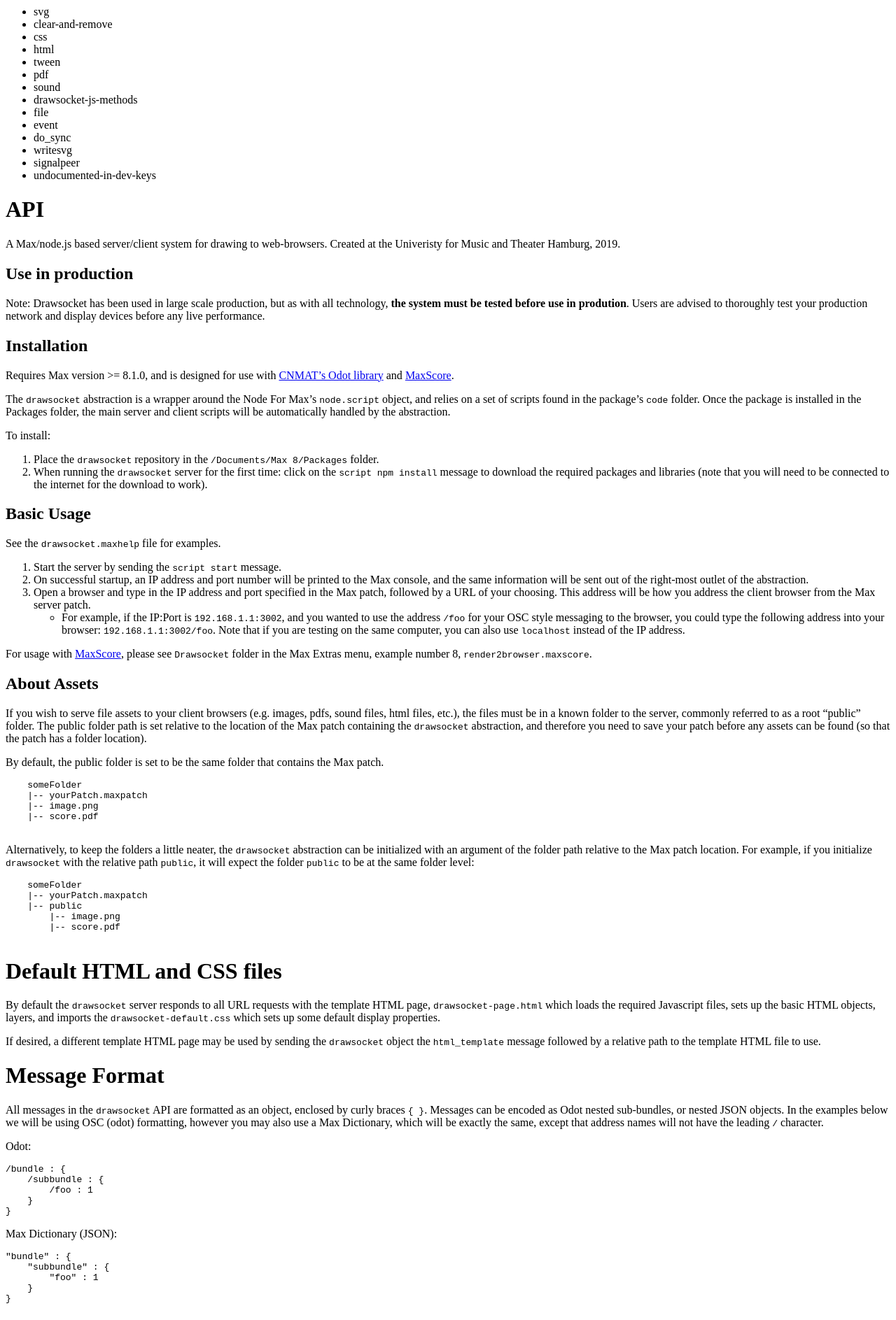
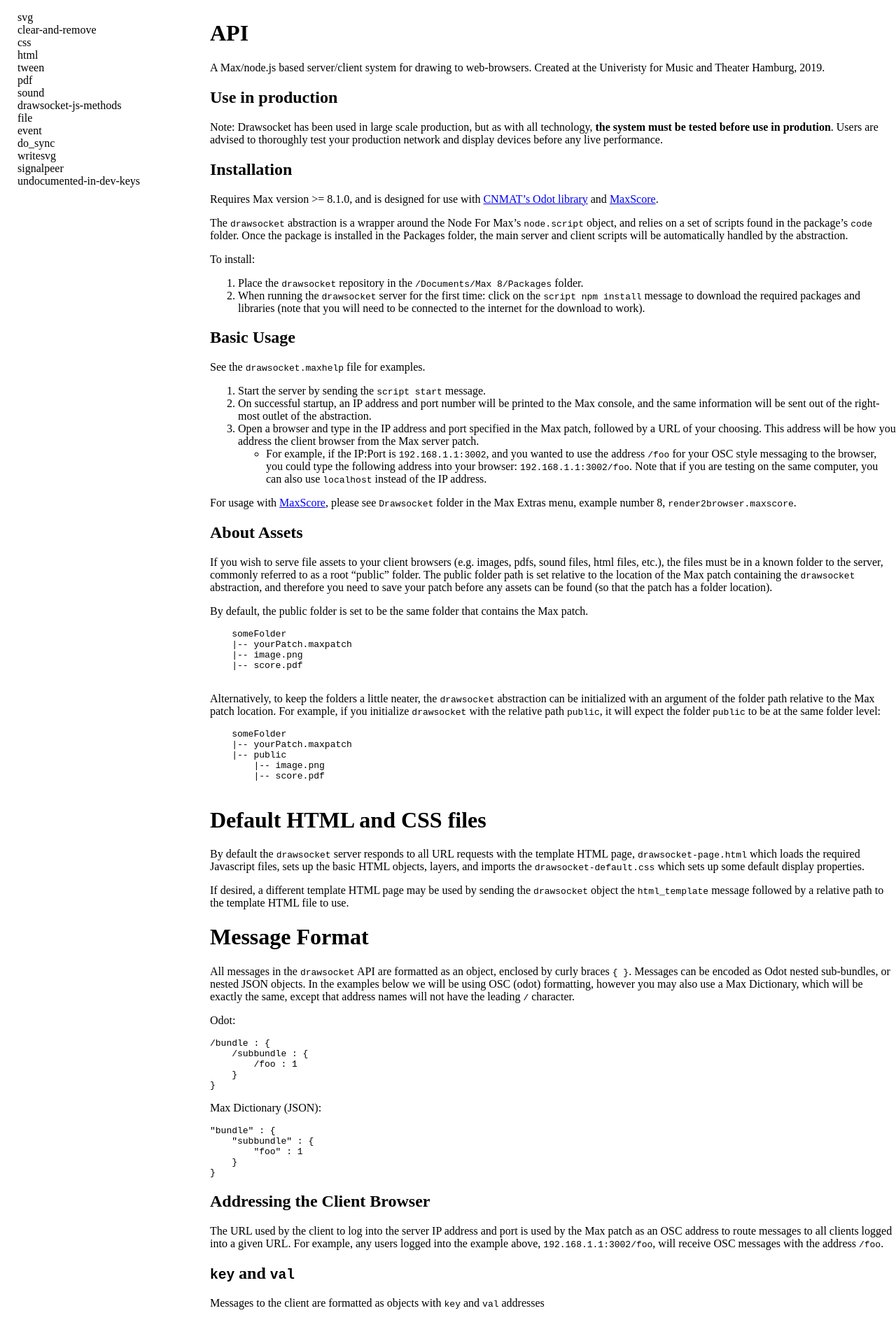
Before and after one commit to HfMT-ZM4/drawsocket.github.io, a Jekyll site: the page built from api.md, in a window 1280 px wide. Shown: the top 1887 px of the page at 70% size. Built offline with Jekyll 4.4.1, drawn with Linux system fonts in a browser that asks for light colours.

Commit message:
jekyll structuring

```diff
--- a/_layouts/api.html
+++ b/_layouts/api.html
@@ -1,5 +1,5 @@
 
-<link rel="stylesheet" href="api-menu.css" />
+<link rel="stylesheet" href="assets/css/api-menu.css" />
 
 <ul id="menu"></ul>
 
```
